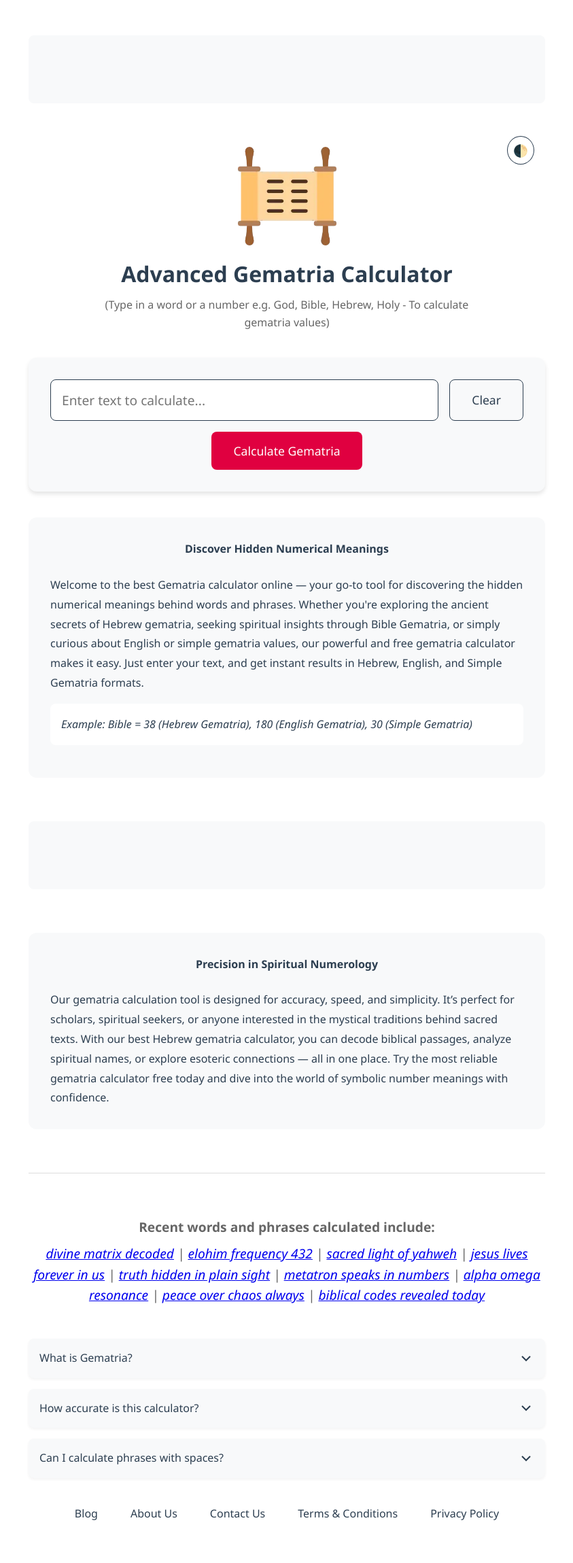
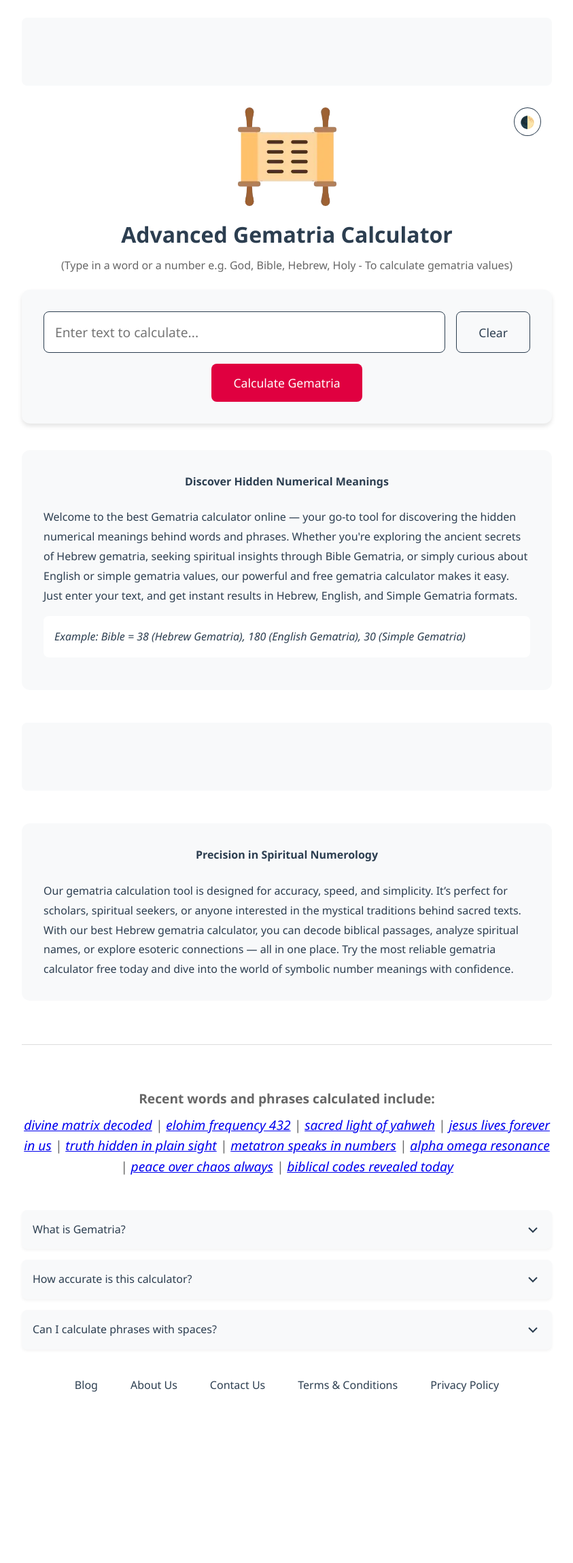
Before and after one commit to beingdutta/gematriacalculators.org, a PHP site: page / in a window 1280 px wide. Shown: the whole page at 68% size, without its empty margins (218-1061 px from the left). After the commit the page ends 2047 px from the top, so only its background shows below. Run offline with PHP 8.4, Linux system fonts and the light colour scheme.

Commit message:
UI Fix & Search console error fix

```diff
--- a/articles/Is-There-Any-Merit-in-Gematria.html
+++ b/articles/Is-There-Any-Merit-in-Gematria.html
@@ -49,12 +49,12 @@
                     <p>Today, you don’t need to manually crunch numbers. With online tools such as the <strong>Gematria calculator online</strong>, the <strong>Gematria Effect calculator</strong>, or the <strong>gematria.com calculator</strong>, anyone can <strong>calculate Gematria</strong> with ease. Apps like the <strong>Gematria calculator app</strong> make exploration possible on the go. Wondering <strong>how to use Gematria calculator</strong> tools? Just type in your text, and you’ll see results instantly.</p>
 
                     <h3>🧩 Logic or Spiritual Insight?</h3>
-                    <p>Critics argue that any connections found using a <strong>calculator Gematria</strong> or <strong>Gematria name calculator</strong> could be random or based on confirmation bias. But others argue that the repetition of meaningful coincidences hints at something more — a hidden design or cosmic code. While science may not validate the system, the personal and cultural impact of <strong>Gematria numerology calculator</strong> usage is undeniable.</p>
+                    <p>Critics argue that any connections found using a <strong>calculator Gematria</strong> or <strong>Gematria name calculator</strong> could be random or based on confirmation bias. But others argue that the repetition of meaningful coincidences hints at something more — a hidden design or cosmic code. While science may not validate the system, the personal and cultural impact of Gematria numerology <a href = "/articles/What-is-a-Gematria-Calculator.html">calculator</a> usage is undeniable.</p>
 
                     <h3>✨ So, What Is the Gematria Calculator Really For?</h3>
                     <p>Whether you're asking <strong>what is a Gematria calculator</strong>, <strong>what is the Gematria calculator</strong>, or <strong>what is Gematria calculator</strong>, the answer remains: it’s a tool that helps bridge the symbolic world of language and the logical world of numbers. It's up to the user to decide if that bridge leads to mysticism, fun, or something in between.</p>
 
-                    <p>If you're curious, try one yourself. Use a <strong>Gematria calculator English</strong> or <strong>Gematria calculator Hebrew</strong> and start discovering the hidden numerical layers of your favorite words and names.</p>
+                    <p>If you're curious, try one yourself. Use a <strong>Gematria calculator English</strong> or <strong>Gematria calculator Hebrew</strong> and start <a href="/index.html">discovering</a> the hidden numerical layers of your favorite words and names.</p>
                 </div>
 
                 <div class="feedback">
--- a/articles/What-is-a-Gematria-Calculator.html
+++ b/articles/What-is-a-Gematria-Calculator.html
@@ -51,7 +51,7 @@
                     <p>Some believe that biblical prophecies or divine patterns are encoded using Gematria. These calculators help you calculate Gematria values of verses and words directly from the Bible.</p>
 
                     <h3>🔤 English & Simple Gematria Calculator Options</h3>
-                    <p>Gematria isn’t limited to ancient languages anymore. The English Gematria calculator and Simple Gematria calculator are popular modern adaptations. These tools convert English words into numbers, usually following A=1, B=2, … Z=26 or more complex numerological mappings.</p>
+                    <p>Gematria isn’t limited to <a href="/articles/What-is-Gematria-in-your-own-words.html">ancient</a> languages anymore. The English Gematria calculator and Simple Gematria calculator are popular modern adaptations. These tools convert English words into numbers, usually following A=1, B=2, … Z=26 or more complex numerological mappings.</p>
 
                     <p>There’s even the Gematria Effect calculator, which connects current events, public figures, and trending topics to mystical number codes — popularized by communities interested in decoding hidden messages in media.</p>
 
@@ -76,7 +76,7 @@
                     <h3>Final Thoughts</h3>
                     <p>Whether you're using a Gematria calculator Hebrew, exploring Biblical codes, or just curious about the Gematria value calculator of your name, this ancient practice continues to intrigue minds in the modern world. With accessible tools like Gematria calculator apps, websites, and community platforms, unlocking the mystery of numbers has never been easier.</p>
 
-                    <p>So the next time you see a number recurring in your life, don’t dismiss it. Try a Gematria calculator online and see what the universe might be trying to tell you.</p>
+                    <p>So the next time you see a number recurring in your life, don’t dismiss it. Try a <a href="/index.html">Gematria calculator online</a> and see what the universe might be trying to tell you.</p>
 
                 </div>
 
--- a/blog-collections.html
+++ b/blog-collections.html
@@ -57,7 +57,7 @@
 
             <div class="article-card">
                 <h3><a href="/articles/Is-There-Any-Merit-in-Gematria.html">Is There Any Merit in Gematria?</a></h3>
-                <h4 class="article-date">Published: April 1, 2024</h4>
+                <h4 class="article-date">Published: April 2, 2024</h4>
                 <p class="article-excerpt">Explore whether there's merit in Gematria. Learn how Gematria calculators reveal hidden meanings in words and scriptures using Hebrew ....</p>
                 <a href="/articles/Is-There-Any-Merit-in-Gematria.html" class="read-more">Read more →</a>
             </div>
--- a/index.html
+++ b/index.html
@@ -19,6 +19,7 @@
     <link rel="icon" type="image/png" sizes="32x32" href="assets/site-icon.png">
     <title>Advanced Gematria Calculator - Hebrew/English/Simple Values</title>
     <link rel="stylesheet" href="styles/index.css">
+    <link rel="canonical" href="https://gematriacalculators.org/">
 
 </head>
 <body>
--- a/styles/index.css
+++ b/styles/index.css
@@ -87,7 +87,7 @@ body {
 .container {
     max-width: 800px;
     margin: 0 auto;
-    padding: 20px;
+    padding: 10px;
     min-height: 100vh;
     display: flex;
     flex-direction: column;
@@ -95,7 +95,7 @@ body {
 
 .header {
     text-align: center;
-    padding: 2rem 0;
+    padding: 1rem 0;
     position: relative;
 }
 
@@ -247,7 +247,7 @@ button.secondary {
 }
 
 .ad-space {
-    margin: 2rem 0;
+    margin: 1rem 0;
     height: 100px;
     background: var(--card-bg);
     display: flex;
@@ -390,7 +390,7 @@ button.secondary {
     text-align: center;
     margin-top: 0.5rem;
     font-size: 1.0rem;
-    max-width: 600px;
+    max-width: 700px;
     margin-left: auto;
     margin-right: auto;
 }
--- a/terms-conditions.html
+++ b/terms-conditions.html
@@ -99,8 +99,8 @@
                 <div class="terms-section">
                     <h2>9. Contact Information</h2>
                     <p>For questions about <strong>how to use gematria calculator</strong> tools or these terms:</p>
-                    <p>Email: legal@gematriacalculator.org<br>
-                    Website: <a href="index.html">gematriacalculator.org</a></p>
+                    <p>Email: admins@gematriacalculator.org<br>
+                    Website: <a href="/index.html">gematriacalculator.org</a></p>
                 </div>
 
             </div>
```
Also changed, not shown: articles/What-is-Gematria-in-your-own-words.html (+4 -4 lines), articles/What-is-the-truth-about-gematria.html (+4 -4 lines).
